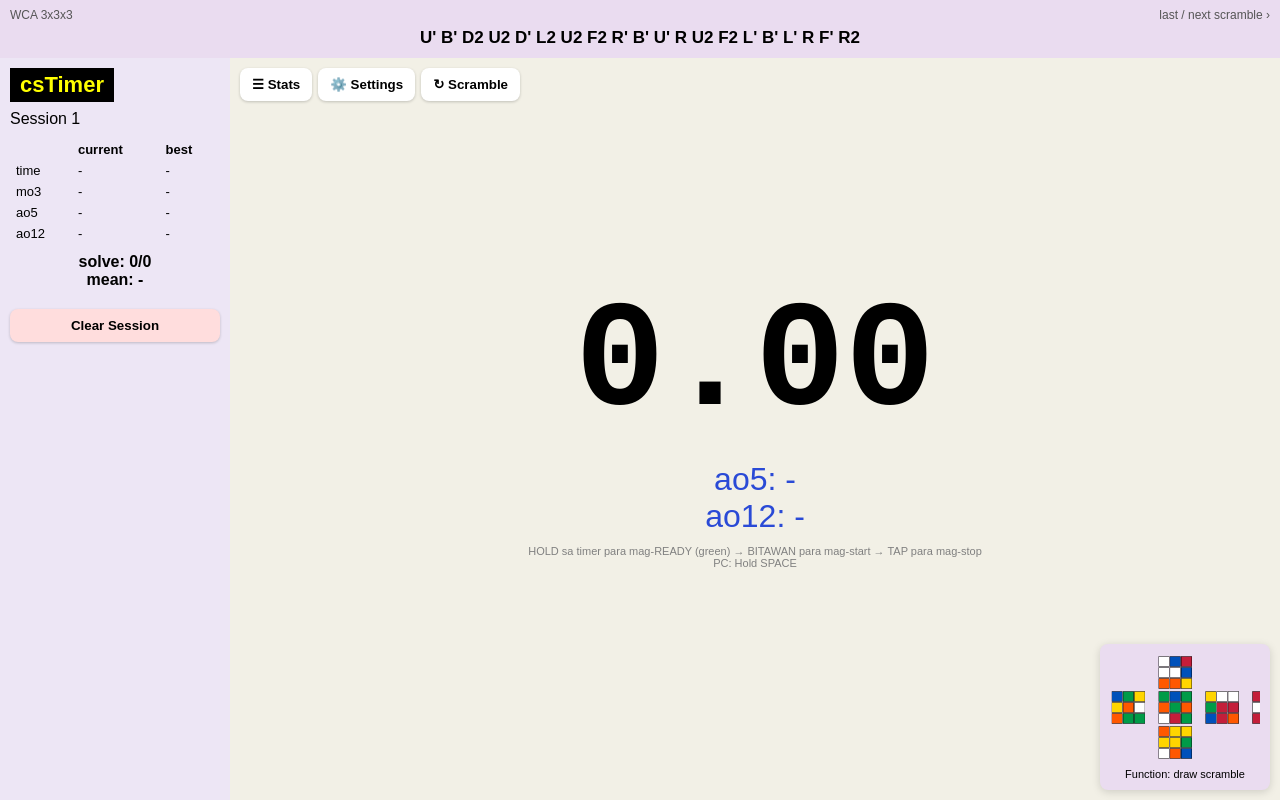
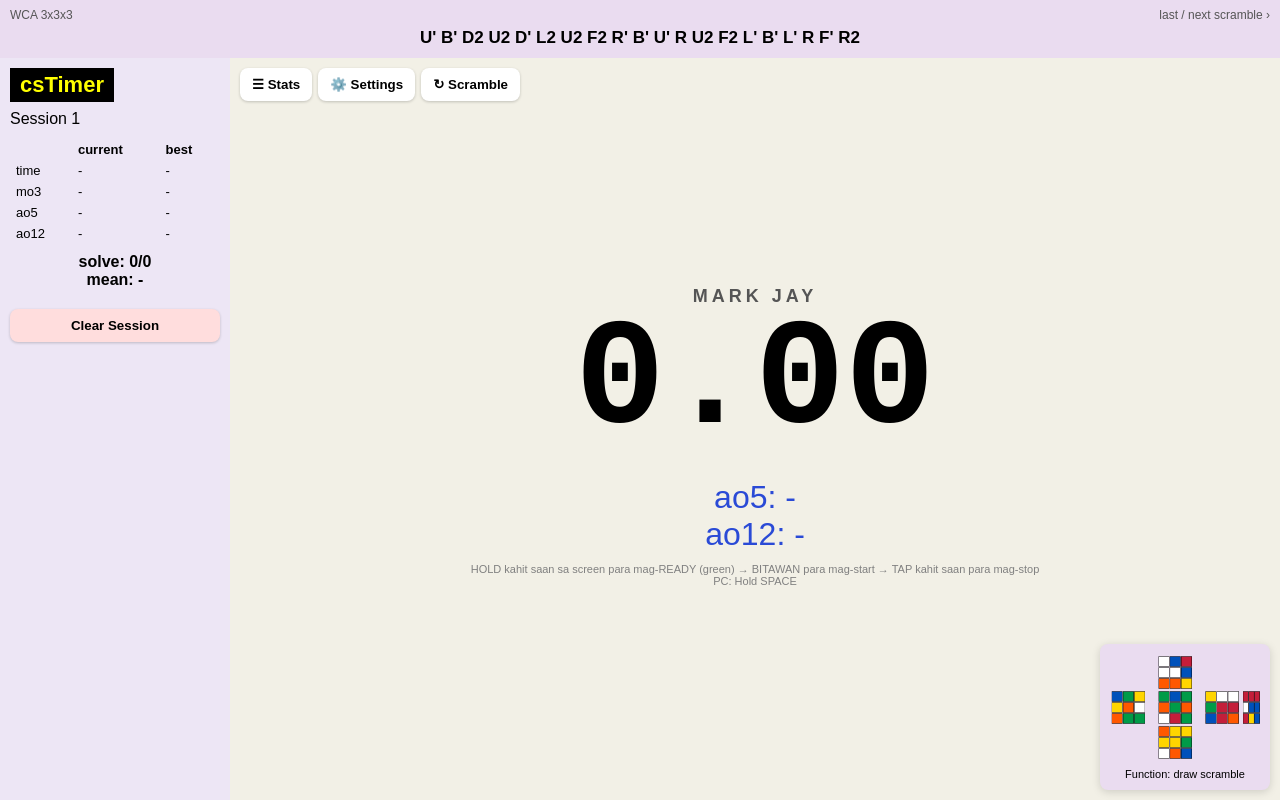
Before and after one commit to MJ101225/CubeTimer, a plain HTML site: page index.html in a window 1280 px wide. Drawn offline with Linux system fonts and the light colour scheme.

Commit message:
Update index.html

```diff
--- a/index.html
+++ b/index.html
@@ -7,13 +7,11 @@
 <style>
   *{box-sizing:border-box; -webkit-tap-highlight-color:transparent}
   body{margin:0; font-family:Arial; background:#F2F0E6; overflow:hidden; height:100dvh; display:flex; flex-direction:column}
-  /* TOP SCRAMBLE */
-  .top{background:#EADCF0; padding:8px 10px; text-align:center; position:relative}
+  .top{background:#EADCF0; padding:8px 10px; text-align:center; position:relative; z-index:10}
   .top-bar{display:flex; justify-content:space-between; font-size:12px; color:#555}
   #scramble{font-weight:bold; font-size:17px; line-height:1.4; margin-top:4px; word-break:break-word}
-  /* MAIN */
   .main{flex:1; display:flex; overflow:hidden}
-  .left{width:230px; background:#EDE6F5; padding:10px; overflow-y:auto; display:none}
+  .left{width:230px; background:#EDE6F5; padding:10px; overflow-y:auto; display:none; z-index:10}
   .left.show{display:block}
   @media(min-width:800px){ .left{display:block} }
   .logo{background:#000; color:yellow; font-weight:900; font-size:22px; display:inline-block; padding:4px 10px}
@@ -21,27 +19,24 @@
   .stats td{padding:2px 4px}
   .list{font-family:monospace; font-size:12px; margin-top:10px; max-height:300px; overflow:auto}
   .list div{padding:2px 0; border-bottom:1px solid #ddd}
-  /* CENTER */
-  .center{flex:1; display:flex; flex-direction:column; align-items:center; justify-content:center; position:relative; padding:10px}
+  .center{flex:1; display:flex; flex-direction:column; align-items:center; justify-content:center; position:relative; padding:10px; touch-action:none}
   #timer{font-family:monospace; font-weight:900; font-size:clamp(70px, 22vw, 150px); line-height:1; user-select:none; touch-action:none}
   #timer.hold{color:red} #timer.ready{color:green}
   #diff{color:green; font-size:18px; height:22px}
   .ao{font-size:clamp(22px, 6vw, 32px); color:#2A4AD6}
   .hint{font-size:11px; color:gray; margin-top:10px; text-align:center}
-  /* CUBE DRAW */
-  #cubeBox{background:#EADCF0; padding:10px; border-radius:8px; position:absolute; right:10px; bottom:10px; text-align:center; box-shadow:0 2px 8px rgba(0,0,0,.15)}
+  .myname{font-size:18px; font-weight:bold; letter-spacing:4px; color:#555; margin-top:15px; text-align:center;}
+  #cubeBox{background:#EADCF0; padding:10px; border-radius:8px; position:absolute; right:10px; bottom:10px; text-align:center; box-shadow:0 2px 8px rgba(0,0,0,.15); z-index:10}
   #cubeBox canvas{width:150px; height:110px}
   @media(max-width:600px){ #cubeBox{transform:scale(.75); transform-origin:bottom right} }
-  /* BUTTONS */
-  .btns{position:absolute; top:10px; left:10px; display:flex; gap:6px}
+  .btns{position:absolute; top:10px; left:10px; display:flex; gap:6px; z-index:10}
   button{border:0; padding:9px 12px; border-radius:8px; background:#fff; font-weight:bold; cursor:pointer; box-shadow:0 1px 3px rgba(0,0,0,.2)}
-  /* SETTINGS MODAL */
   .modal{display:none; position:fixed; inset:0; background:rgba(0,0,0,.5); z-index:99; align-items:center; justify-content:center}
   .modal.open{display:flex}
   .card{background:#fff; width:92%; max-width:380px; border-radius:12px; padding:18px}
   .card h3{margin:0 0 10px}
   .row{display:flex; justify-content:space-between; align-items:center; padding:10px 0; border-bottom:1px solid #eee}
-  select,input[type=number]{padding:6px; border-radius:6px; border:1px solid #ccc}
+  select{padding:6px; border-radius:6px; border:1px solid #ccc}
 </style>
 </head>
 <body>
@@ -73,11 +68,15 @@
       <button onclick="openSettings()">⚙️ Settings</button>
       <button onclick="nextScramble()">↻ Scramble</button>
     </div>
+
+    <!-- DINAGDAG KO LANG - NAME MO -->
+    <div class="myname">MARK JAY</div>
+
     <div id="timer">0.00</div>
     <div id="diff"></div>
     <div class="ao" id="ao5Big">ao5: -</div>
     <div class="ao" id="ao12Big">ao12: -</div>
-    <div class="hint" id="hintText">HOLD sa timer para mag-READY (green) → BITAWAN para mag-start → TAP para mag-stop<br>PC: Hold SPACE</div>
+    <div class="hint">HOLD kahit saan sa screen para mag-READY (green) → BITAWAN para mag-start → TAP kahit saan para mag-stop<br>PC: Hold SPACE</div>
 
     <div id="cubeBox">
       <canvas id="cubeCanvas" width="300" height="220"></canvas>
@@ -100,13 +99,9 @@
 </div>
 
 <script>
-// ===== CUBE STATE =====
-let faces; // 0 U white, 1 D yellow, 2 F green, 3 B blue, 4 L orange, 5 R red
+let faces;
 const COLORS = ['#fff','#FFD500','#009B48','#0051BA','#FF5800','#C41E3A'];
-function resetCube(){
-  faces = [];
-  for(let i=0;i<6;i++) faces.push(Array(9).fill(i));
-}
+function resetCube(){ faces = []; for(let i=0;i<6;i++) faces.push(Array(9).fill(i)); }
 function rotFace(f, cw=true){
   let a = faces[f], b=[...a];
   let idx = cw ? [6,3,0,7,4,1,8,5,2] : [2,5,8,1,4,7,0,3,6];
@@ -151,24 +146,20 @@ function drawCube(){
   if(document.getElementById('setShowCube').value=='0'){ document.getElementById('cubeBox').style.display='none'; return; }
   document.getElementById('cubeBox').style.display='block';
   let c=document.getElementById('cubeCanvas'), ctx=c.getContext('2d');
-  ctx.clearRect(0,0,300,220); ctx.fillStyle='#EADCF0'; ctx.fillRect(0,0,300,220);
-  // net positions: U top, L F R B middle, D bottom
-  let pos={0:[100,5],4:[5,75],2:[100,75],5:[195,75],3:[290,75],1:[100,145]};
-  // need wider canvas for B, adjust
+  ctx.clearRect(0,0,400,220); ctx.fillStyle='#EADCF0'; ctx.fillRect(0,0,400,220);
   c.width=400;
-  pos={0:[130,5],4:[5,75],2:[130,75],5:[255,75],3:[380,75],1:[130,145]};
-  // Actually draw in 400 width, scale canvas CSS keeps it small
+  let pos={0:[130,5],4:[5,75],2:[130,75],5:[255,75],3:[380,75],1:[130,145]};
   for(let f=0;f<6;f++){
     let [ox,oy]=pos[f];
+    if(f==3) ox=355;
     for(let i=0;i<9;i++){
-      let x=ox+(i%3)*30, y=oy+Math.floor(i/3)*22;
+      let w = f==3 ? 14 : 28;
+      let x=ox+(i%3)*(f==3?15:30), y=oy+Math.floor(i/3)*22;
       ctx.fillStyle=COLORS[faces[f][i]];
-      ctx.fillRect(x,y,28,20); ctx.strokeStyle='#000'; ctx.strokeRect(x,y,28,20);
+      ctx.fillRect(x,y,w,20); ctx.strokeStyle='#000'; ctx.strokeRect(x,y,w,20);
     }
   }
 }
-
-// ===== SCRAMBLE =====
 let scrambleArr=[];
 function genScramble(){
   let ev=document.getElementById('setEvent').value;
@@ -185,9 +176,8 @@ function genScramble(){
 }
 function nextScramble(){ if(running) return; genScramble(); }
 
-// ===== TIMER =====
 let times=JSON.parse(localStorage.getItem('cstimes')||'[]');
-let running=false, startT=0, elapsed=0, raf=null, holding=false, holdT=0, ready=false, inspecting=false, inspT=15, inspInterval=null;
+let running=false, startT=0, elapsed=0, raf=null, holding=false, ready=false, inspecting=false, inspT=15, inspInterval=null;
 let timerEl=document.getElementById('timer');
 function fmt(t){ if(t==null) return '-'; if(t>=60) return Math.floor(t/60)+':'+(t%60).toFixed(2).padStart(5,'0'); return t.toFixed(2); }
 function ao(n){ if(times.length<n) return null; let s=[...times.slice(-n)].sort((a,b)=>a-b); s=s.slice(1,-1); return s.reduce((a,b)=>a+b,0)/s.length; }
@@ -228,31 +218,41 @@ function stopTimer(){
 }
 function clearAll(){ times=[]; updateStats(); document.getElementById('diff').textContent=''; timerEl.textContent='0.00'; }
 
-// HOLD LOGIC - Touch + Mouse + Space
 function pressStart(e){
-  if(e.target.closest('button')||e.target.closest('.modal')||e.target.closest('.top')) return;
   if(running){ stopTimer(); return; }
   if(inspecting){ clearInterval(inspInterval); inspecting=false; startTimer(); return; }
   let holdMs=parseInt(document.getElementById('setHold').value);
-  if(holdMs==0){ // tap lang
+  if(holdMs==0){
     if(document.getElementById('setInspection').value=='1') startInspection(); else startTimer();
     return;
   }
-  holding=true; ready=false; holdT=Date.now(); timerEl.classList.add('hold'); timerEl.textContent='0.00';
+  holding=true; ready=false; timerEl.classList.add('hold'); timerEl.textContent='0.00';
   setTimeout(()=>{ if(holding){ ready=true; timerEl.classList.remove('hold'); timerEl.classList.add('ready'); } }, holdMs);
 }
 function pressEnd(){
   if(!holding) return; holding=false; timerEl.classList.remove('hold','ready');
   if(ready){ if(document.getElementById('setInspection').value=='1') startInspection(); else startTimer(); }
 }
-timerEl.addEventListener('touchstart', e=>{ e.preventDefault(); pressStart(e); }, {passive:false});
-timerEl.addEventListener('touchend', e=>{ e.preventDefault(); pressEnd(); });
-timerEl.addEventListener('mousedown', pressStart);
-timerEl.addEventListener('mouseup', pressEnd);
+
+let touchArea = document.getElementById('center');
+function isButton(e){
+  return e.target.closest('button') || e.target.closest('.modal') || e.target.closest('.top') || e.target.closest('#cubeBox') || e.target.closest('.left');
+}
+touchArea.addEventListener('touchstart', e=>{
+  if(isButton(e)) return;
+  e.preventDefault();
+  pressStart(e);
+}, {passive:false});
+touchArea.addEventListener('touchend', e=>{
+  if(isButton(e)) return;
+  e.preventDefault();
+  pressEnd();
+});
+touchArea.addEventListener('mousedown', e=>{ if(isButton(e)) return; pressStart(e); });
+touchArea.addEventListener('mouseup', e=>{ if(isButton(e)) return; pressEnd(); });
 document.addEventListener('keydown', e=>{ if(e.code=='Space' && !e.repeat){ e.preventDefault(); pressStart(e); } });
 document.addEventListener('keyup', e=>{ if(e.code=='Space'){ pressEnd(); } });
 
-// SETTINGS
 function openSettings(){ document.getElementById('settingsModal').classList.add('open'); }
 function closeSettings(){ document.getElementById('settingsModal').classList.remove('open'); applyTheme(); genScramble(); }
 function toggleLeft(){ document.getElementById('leftPanel').classList.toggle('show'); }
@@ -260,7 +260,6 @@ function applyTheme(){
   let dark=document.getElementById('setTheme').value=='dark';
   document.body.style.background=dark?'#222':'#F2F0E6';
   document.body.style.color=dark?'#fff':'#000';
-  timerEl.style.color=dark?'#fff':'#000';
 }
 genScramble(); updateStats();
 </script>
```
